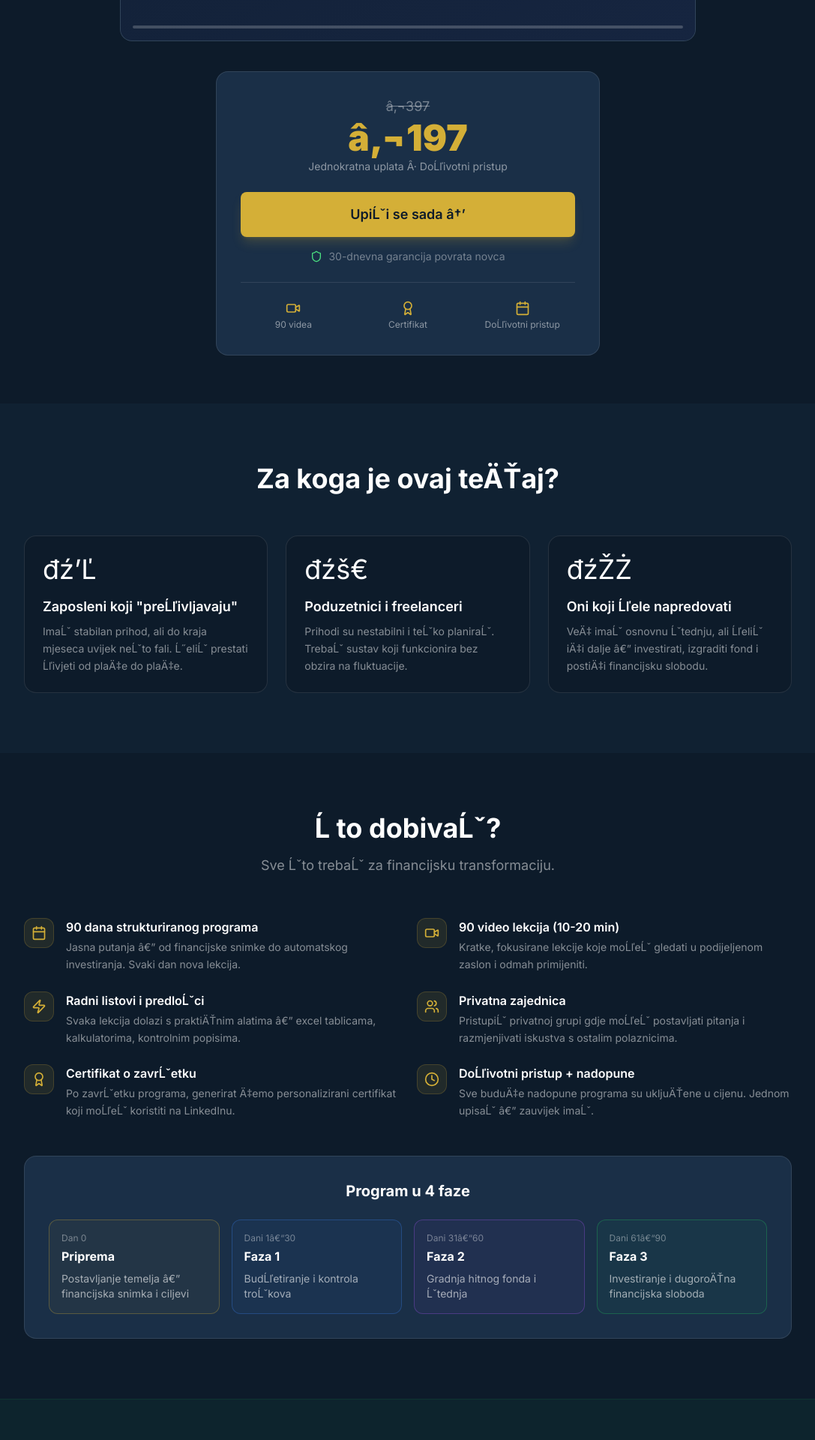
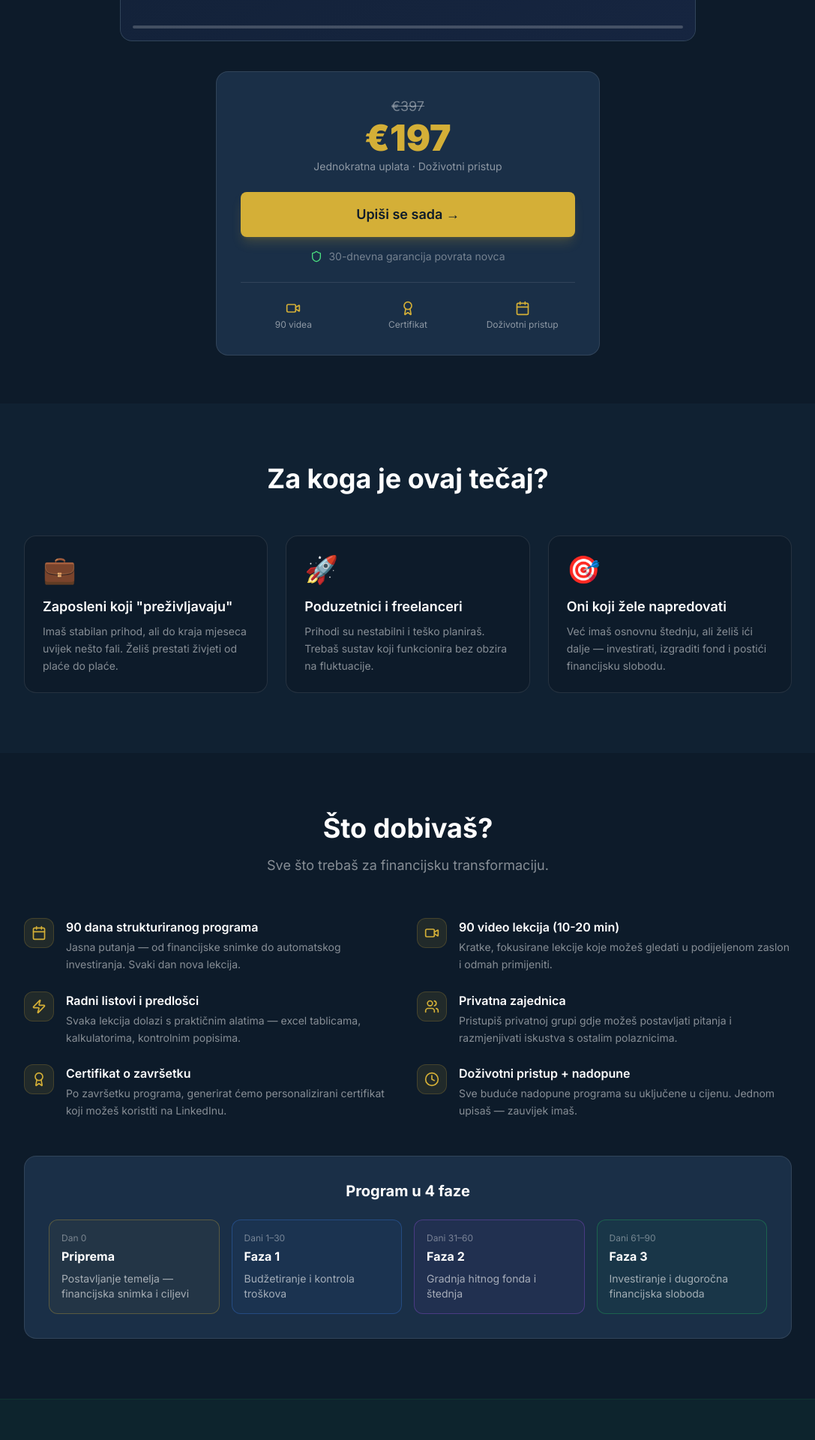
Before and after one commit to financijskiexpert/fincoach-vip, a Next.js app: page /tecaj in a window 1280 px wide. Shown: the part 840-2760 px from the top of the page at 75% size, without its empty margins (96-1183 px from the left). Built offline with nearby package versions, Linux system fonts and the light colour scheme; no server answers.

Commit message:
Rebrand fix: FinCoach VIP with correct UTF-8 encoding

```diff
--- a/src/app/hvala/page.tsx
+++ b/src/app/hvala/page.tsx
@@ -16,7 +16,7 @@ function ThanksContent() {
       setStatus('error')
       return
     }
-    // Just show success â€” webhook handles the actual fulfillment
+    // Just show success — webhook handles the actual fulfillment
     const timer = setTimeout(() => setStatus('success'), 1000)
     return () => clearTimeout(timer)
   }, [sessionId])
@@ -26,7 +26,7 @@ function ThanksContent() {
       <div className="min-h-screen bg-navy flex items-center justify-center">
         <div className="text-center">
           <Loader2 className="w-12 h-12 text-gold animate-spin mx-auto mb-4" />
-          <p className="text-white/60">ObraÄ‘ujemo tvoju narudĹľbu...</p>
+          <p className="text-white/60">Obrađujemo tvoju narudžbu...</p>
         </div>
       </div>
     )
@@ -40,21 +40,21 @@ function ThanksContent() {
         </div>
 
         <h1 className="text-4xl font-black text-white mb-4">
-          DobrodoĹˇao/la u<br />
+          Dobrodošao/la u<br />
           <span className="text-gold">FinCoach VIP!</span>
         </h1>
 
         <p className="text-white/60 text-lg mb-8 leading-relaxed">
-          Tvoja narudĹľba je uspjeĹˇno obradena. Za nekoliko minuta primit Ä‡eĹˇ email s pristupnim podacima za student portal.
+          Tvoja narudžba je uspješno obradena. Za nekoliko minuta primit ćeš email s pristupnim podacima za student portal.
         </p>
 
         <div className="bg-navy-50 border border-white/10 rounded-2xl p-6 mb-8 text-left space-y-3">
           {[
-            'âś… Pristup svim 90 video lekcijama',
-            'âś… Radni listovi i predloĹˇci',
-            'âś… Privatna zajednica polaznika',
-            'âś… Certifikat po zavrĹˇetku',
-            'âś… DoĹľivotni pristup + nadopune',
+            '✅ Pristup svim 90 video lekcijama',
+            '✅ Radni listovi i predlošci',
+            '✅ Privatna zajednica polaznika',
+            '✅ Certifikat po završetku',
+            '✅ Doživotni pristup + nadopune',
           ].map(item => (
             <p key={item} className="text-white/70 text-sm">{item}</p>
           ))}
@@ -63,7 +63,7 @@ function ThanksContent() {
         <div className="flex flex-col sm:flex-row gap-4 justify-center">
           <Link href="/portal">
             <Button size="lg" className="w-full sm:w-auto">
-              Idi na portal â†’
+              Idi na portal →
             </Button>
           </Link>
           <Link href="/prijava">
@@ -74,7 +74,7 @@ function ThanksContent() {
         </div>
 
         <p className="text-white/30 text-sm mt-8">
-          Pitanja? PiĹˇite nam na{' '}
+          Pitanja? Pišite nam na{' '}
           <a href={`mailto:${process.env.NEXT_PUBLIC_ADMIN_EMAIL ?? 'financijski.expert@gmail.com'}`} className="text-gold hover:underline">
             financijski.expert@gmail.com
           </a>
--- a/src/app/layout.tsx
+++ b/src/app/layout.tsx
@@ -10,11 +10,11 @@ const inter = Inter({
 })
 
 export const metadata: Metadata = {
-  title: 'FinCoach VIP â€” 90-dnevni financijski teÄŤaj',
+  title: 'FinCoach VIP — 90-dnevni financijski tečaj',
   description: 'Preuzmi kontrolu nad svojim financijama za 90 dana. Korak po korak, video po video.',
   metadataBase: new URL(process.env.NEXT_PUBLIC_SITE_URL ?? 'https://fincoach.vip'),
   openGraph: {
-    title: 'FinCoach VIP â€” 90-dnevni financijski teÄŤaj',
+    title: 'FinCoach VIP — 90-dnevni financijski tečaj',
     description: 'Preuzmi kontrolu nad svojim financijama za 90 dana.',
     url: 'https://fincoach.vip',
     siteName: 'FinCoach VIP',
@@ -23,7 +23,7 @@ export const metadata: Metadata = {
   },
   twitter: {
     card: 'summary_large_image',
-    title: 'FinCoach VIP â€” 90-dnevni financijski teÄŤaj',
+    title: 'FinCoach VIP — 90-dnevni financijski tečaj',
     description: 'Preuzmi kontrolu nad svojim financijama za 90 dana.',
   },
   robots: {
--- a/src/app/tecaj/page.tsx
+++ b/src/app/tecaj/page.tsx
@@ -16,24 +16,24 @@ const PRICE_REGULAR = 39700
 
 const faqs = [
   {
-    q: 'Za koga je ovaj teÄŤaj?',
-    a: 'TeÄŤaj je namijenjen svima koji Ĺľele preuzeti kontrolu nad osobnim financijama â€” bilo da tek poÄŤinjeĹˇ ili ĹľeliĹˇ unaprijediti postojeÄ‡e navike. Nema potrebe za prethodnim financijskim znanjem.',
+    q: 'Za koga je ovaj tečaj?',
+    a: 'Tečaj je namijenjen svima koji žele preuzeti kontrolu nad osobnim financijama — bilo da tek počinješ ili želiš unaprijediti postojeće navike. Nema potrebe za prethodnim financijskim znanjem.',
   },
   {
     q: 'Koliko vremena mi treba svaki dan?',
-    a: 'Svaka lekcija traje izmeÄ‘u 10 i 20 minuta. Program je dizajniran da stane u tvoj svakodnevni raspored â€” bez stresa.',
+    a: 'Svaka lekcija traje između 10 i 20 minuta. Program je dizajniran da stane u tvoj svakodnevni raspored — bez stresa.',
   },
   {
-    q: 'Ĺ to ako nisam zadovoljan/na?',
-    a: 'Nudimo 30-dnevnu garanciju povrata novca bez pitanja. Ako u prvih 30 dana nisi zadovoljan/na, vraÄ‡amo ti pun iznos.',
+    q: 'Što ako nisam zadovoljan/na?',
+    a: 'Nudimo 30-dnevnu garanciju povrata novca bez pitanja. Ako u prvih 30 dana nisi zadovoljan/na, vraćamo ti pun iznos.',
   },
   {
-    q: 'Koliko dugo imam pristup sadrĹľaju?',
-    a: 'DoĹľivotni pristup. Jednom kada kupiĹˇ teÄŤaj, sav sadrĹľaj je tvoj zauvijek â€” ukljuÄŤujuÄ‡i sve buduÄ‡e nadopune.',
+    q: 'Koliko dugo imam pristup sadržaju?',
+    a: 'Doživotni pristup. Jednom kada kupiš tečaj, sav sadržaj je tvoj zauvijek — uključujući sve buduće nadopune.',
   },
   {
     q: 'Dobivam li certifikat?',
-    a: 'Da! Po zavrĹˇetku svih 90 dana, automatski generiramo personalizirani certifikat o zavrĹˇetku koji moĹľeĹˇ podijeliti na LinkedInu ili ispisati.',
+    a: 'Da! Po završetku svih 90 dana, automatski generiramo personalizirani certifikat o završetku koji možeš podijeliti na LinkedInu ili ispisati.',
   },
 ]
 
@@ -69,10 +69,10 @@ export default function SalesPage() {
       if (data.url) {
         window.location.href = data.url
       } else {
-        throw new Error(data.error ?? 'GreĹˇka pri kreiranju narudĹľbe')
+        throw new Error(data.error ?? 'Greška pri kreiranju narudžbe')
       }
     } catch (err) {
-      toast.error(err instanceof Error ? err.message : 'NeĹˇto je poĹˇlo po krivu.')
+      toast.error(err instanceof Error ? err.message : 'Nešto je pošlo po krivu.')
     } finally {
       setLoading(false)
     }
@@ -89,7 +89,7 @@ export default function SalesPage() {
             FinCoach VIP
           </Link>
           <Button onClick={handleCheckout} size="sm" loading={loading}>
-            Kupi teÄŤaj â€” {showLaunchPrice ? 'â‚¬97' : 'â‚¬197'}
+            Kupi tečaj — {showLaunchPrice ? '€97' : '€197'}
           </Button>
         </div>
       </nav>
@@ -107,7 +107,7 @@ export default function SalesPage() {
               za 90 dana
             </h1>
             <p className="text-xl text-white/60 max-w-2xl mx-auto leading-relaxed">
-              90 video lekcija, korak po korak. Bez sloĹľenih teorija â€” samo konkretni, odmah primjenjivi koraci koji funkcioniraju.
+              90 video lekcija, korak po korak. Bez složenih teorija — samo konkretni, odmah primjenjivi koraci koji funkcioniraju.
             </p>
           </div>
 
@@ -137,21 +137,21 @@ export default function SalesPage() {
             <div className="mb-6">
               {showLaunchPrice ? (
                 <div>
-                  <p className="text-white/40 line-through text-lg">â‚¬397</p>
-                  <p className="text-5xl font-black text-gold mt-1">â‚¬97</p>
-                  <p className="text-white/50 text-sm mt-1">Posebna cijena â€” samo za tebe</p>
+                  <p className="text-white/40 line-through text-lg">€397</p>
+                  <p className="text-5xl font-black text-gold mt-1">€97</p>
+                  <p className="text-white/50 text-sm mt-1">Posebna cijena — samo za tebe</p>
                 </div>
               ) : (
                 <div>
-                  <p className="text-white/40 line-through text-lg">â‚¬397</p>
-                  <p className="text-5xl font-black text-gold mt-1">â‚¬197</p>
-                  <p className="text-white/50 text-sm mt-1">Jednokratna uplata Â· DoĹľivotni pristup</p>
+                  <p className="text-white/40 line-through text-lg">€397</p>
+                  <p className="text-5xl font-black text-gold mt-1">€197</p>
+                  <p className="text-white/50 text-sm mt-1">Jednokratna uplata · Doživotni pristup</p>
                 </div>
               )}
             </div>
 
             <Button onClick={handleCheckout} size="xl" loading={loading} className="w-full mb-4">
-              UpiĹˇi se sada â†’
+              Upiši se sada →
             </Button>
 
             <div className="flex items-center justify-center gap-2 text-sm text-white/40">
@@ -163,7 +163,7 @@ export default function SalesPage() {
               {[
                 { icon: Video, label: '90 videa' },
                 { icon: Award, label: 'Certifikat' },
-                { icon: Calendar, label: 'DoĹľivotni pristup' },
+                { icon: Calendar, label: 'Doživotni pristup' },
               ].map(item => (
                 <div key={item.label} className="text-center">
                   <item.icon className="w-5 h-5 text-gold mx-auto mb-1" />
@@ -179,24 +179,24 @@ export default function SalesPage() {
       <section className="py-20 px-4 sm:px-6 bg-navy-50/30">
         <div className="max-w-5xl mx-auto">
           <div className="text-center mb-14">
-            <h2 className="text-3xl sm:text-4xl font-bold text-white mb-4">Za koga je ovaj teÄŤaj?</h2>
+            <h2 className="text-3xl sm:text-4xl font-bold text-white mb-4">Za koga je ovaj tečaj?</h2>
           </div>
           <div className="grid md:grid-cols-3 gap-6">
             {[
               {
-                emoji: 'đź’Ľ',
-                title: 'Zaposleni koji "preĹľivljavaju"',
-                desc: 'ImaĹˇ stabilan prihod, ali do kraja mjeseca uvijek neĹˇto fali. Ĺ˝eliĹˇ prestati Ĺľivjeti od plaÄ‡e do plaÄ‡e.',
+                emoji: '💼',
+                title: 'Zaposleni koji "preživljavaju"',
+                desc: 'Imaš stabilan prihod, ali do kraja mjeseca uvijek nešto fali. Želiš prestati živjeti od plaće do plaće.',
               },
               {
-                emoji: 'đźš€',
+                emoji: '🚀',
                 title: 'Poduzetnici i freelanceri',
-                desc: 'Prihodi su nestabilni i teĹˇko planiraĹˇ. TrebaĹˇ sustav koji funkcionira bez obzira na fluktuacije.',
+                desc: 'Prihodi su nestabilni i teško planiraš. Trebaš sustav koji funkcionira bez obzira na fluktuacije.',
               },
               {
-                emoji: 'đźŽŻ',
-                title: 'Oni koji Ĺľele napredovati',
-                desc: 'VeÄ‡ imaĹˇ osnovnu Ĺˇtednju, ali ĹľeliĹˇ iÄ‡i dalje â€” investirati, izgraditi fond i postiÄ‡i financijsku slobodu.',
+                emoji: '🎯',
+                title: 'Oni koji žele napredovati',
+                desc: 'Već imaš osnovnu štednju, ali želiš ići dalje — investirati, izgraditi fond i postići financijsku slobodu.',
               },
             ].map(p => (
               <div key={p.title} className="bg-navy border border-white/10 rounded-2xl p-6">
@@ -213,17 +213,17 @@ export default function SalesPage() {
       <section className="py-20 px-4 sm:px-6">
         <div className="max-w-5xl mx-auto">
           <div className="text-center mb-14">
-            <h2 className="text-3xl sm:text-4xl font-bold text-white mb-4">Ĺ to dobivaĹˇ?</h2>
-            <p className="text-white/50 text-lg">Sve Ĺˇto trebaĹˇ za financijsku transformaciju.</p>
+            <h2 className="text-3xl sm:text-4xl font-bold text-white mb-4">Što dobivaš?</h2>
+            <p className="text-white/50 text-lg">Sve što trebaš za financijsku transformaciju.</p>
           </div>
           <div className="grid md:grid-cols-2 gap-6 mb-12">
             {[
-              { icon: Calendar, title: '90 dana strukturiranog programa', desc: 'Jasna putanja â€” od financijske snimke do automatskog investiranja. Svaki dan nova lekcija.' },
-              { icon: Video, title: '90 video lekcija (10-20 min)', desc: 'Kratke, fokusirane lekcije koje moĹľeĹˇ gledati u podijeljenom zaslon i odmah primijeniti.' },
-              { icon: Zap, title: 'Radni listovi i predloĹˇci', desc: 'Svaka lekcija dolazi s praktiÄŤnim alatima â€” excel tablicama, kalkulatorima, kontrolnim popisima.' },
-              { icon: Users, title: 'Privatna zajednica', desc: 'PristupiĹˇ privatnoj grupi gdje moĹľeĹˇ postavljati pitanja i razmjenjivati iskustva s ostalim polaznicima.' },
-              { icon: Award, title: 'Certifikat o zavrĹˇetku', desc: 'Po zavrĹˇetku programa, generirat Ä‡emo personalizirani certifikat koji moĹľeĹˇ koristiti na LinkedInu.' },
-              { icon: Clock, title: 'DoĹľivotni pristup + nadopune', desc: 'Sve buduÄ‡e nadopune programa su ukljuÄŤene u cijenu. Jednom upisaĹˇ â€” zauvijek imaĹˇ.' },
+              { icon: Calendar, title: '90 dana strukturiranog programa', desc: 'Jasna putanja — od financijske snimke do automatskog investiranja. Svaki dan nova lekcija.' },
+              { icon: Video, title: '90 video lekcija (10-20 min)', desc: 'Kratke, fokusirane lekcije koje možeš gledati u podijeljenom zaslon i odmah primijeniti.' },
+              { icon: Zap, title: 'Radni listovi i predlošci', desc: 'Svaka lekcija dolazi s praktičnim alatima — excel tablicama, kalkulatorima, kontrolnim popisima.' },
+              { icon: Users, title: 'Privatna zajednica', desc: 'Pristupiš privatnoj grupi gdje možeš postavljati pitanja i razmjenjivati iskustva s ostalim polaznicima.' },
+              { icon: Award, title: 'Certifikat o završetku', desc: 'Po završetku programa, generirat ćemo personalizirani certifikat koji možeš koristiti na LinkedInu.' },
+              { icon: Clock, title: 'Doživotni pristup + nadopune', desc: 'Sve buduće nadopune programa su uključene u cijenu. Jednom upisaš — zauvijek imaš.' },
             ].map(item => (
               <div key={item.title} className="flex gap-4">
                 <div className="w-10 h-10 rounded-xl bg-gold/10 border border-gold/20 flex items-center justify-center shrink-0">
@@ -242,10 +242,10 @@ export default function SalesPage() {
             <h3 className="text-xl font-bold text-white mb-6 text-center">Program u 4 faze</h3>
             <div className="grid sm:grid-cols-2 lg:grid-cols-4 gap-4">
               {[
-                { phase: 'Priprema', days: 'Dan 0', color: 'border-gold/30 bg-gold/5', desc: 'Postavljanje temelja â€” financijska snimka i ciljevi' },
-                { phase: 'Faza 1', days: 'Dani 1â€“30', color: 'border-blue-500/30 bg-blue-500/5', desc: 'BudĹľetiranje i kontrola troĹˇkova' },
-                { phase: 'Faza 2', days: 'Dani 31â€“60', color: 'border-purple-500/30 bg-purple-500/5', desc: 'Gradnja hitnog fonda i Ĺˇtednja' },
-                { phase: 'Faza 3', days: 'Dani 61â€“90', color: 'border-green-500/30 bg-green-500/5', desc: 'Investiranje i dugoroÄŤna financijska sloboda' },
+                { phase: 'Priprema', days: 'Dan 0', color: 'border-gold/30 bg-gold/5', desc: 'Postavljanje temelja — financijska snimka i ciljevi' },
+                { phase: 'Faza 1', days: 'Dani 1–30', color: 'border-blue-500/30 bg-blue-500/5', desc: 'Budžetiranje i kontrola troškova' },
+                { phase: 'Faza 2', days: 'Dani 31–60', color: 'border-purple-500/30 bg-purple-500/5', desc: 'Gradnja hitnog fonda i štednja' },
+                { phase: 'Faza 3', days: 'Dani 61–90', color: 'border-green-500/30 bg-green-500/5', desc: 'Investiranje i dugoročna financijska sloboda' },
               ].map(p => (
                 <div key={p.phase} className={`border rounded-xl p-4 ${p.color}`}>
                   <p className="text-xs text-white/40 mb-1">{p.days}</p>
@@ -266,7 +266,7 @@ export default function SalesPage() {
             30-dnevna garancija povrata novca
           </h2>
           <p className="text-white/60 leading-relaxed text-lg">
-            Ako u prvih 30 dana nisi zadovoljan/na programom â€” iz bilo kojeg razloga â€” vraÄ‡amo ti pun iznos bez pitanja. Nema rizika, nema administracije.
+            Ako u prvih 30 dana nisi zadovoljan/na programom — iz bilo kojeg razloga — vraćamo ti pun iznos bez pitanja. Nema rizika, nema administracije.
           </p>
         </div>
       </section>
@@ -279,9 +279,9 @@ export default function SalesPage() {
           </div>
           <div className="grid md:grid-cols-3 gap-6">
             {[
-              { name: 'Marija K.', role: 'UÄŤiteljica, Split', stars: 5, text: 'Za 3 mjeseca uĹˇtedjela sam viĹˇe nego za cijelu prethodnu godinu. Ovo stvarno funkcionira!' },
+              { name: 'Marija K.', role: 'Učiteljica, Split', stars: 5, text: 'Za 3 mjeseca uštedjela sam više nego za cijelu prethodnu godinu. Ovo stvarno funkcionira!' },
               { name: 'Ivan P.', role: 'Poduzetnik, Zagreb', stars: 5, text: 'Mislio sam da znam sve o novcu, ali Braneov pristup mi je potpuno promijenio perspektivu i navike.' },
-              { name: 'Ana M.', role: 'Marketing menadĹľerica, Rijeka', stars: 5, text: 'KonaÄŤno nemam stres na kraju mjeseca. Sustav radi automatski, bez volje.' },
+              { name: 'Ana M.', role: 'Marketing menadžerica, Rijeka', stars: 5, text: 'Konačno nemam stres na kraju mjeseca. Sustav radi automatski, bez volje.' },
             ].map(t => (
               <div key={t.name} className="bg-navy-50 border border-white/10 rounded-2xl p-6">
                 <div className="flex gap-0.5 mb-4">
@@ -301,7 +301,7 @@ export default function SalesPage() {
       {/* FAQ */}
       <section className="py-20 px-4 sm:px-6 bg-navy-50/30">
         <div className="max-w-3xl mx-auto">
-          <h2 className="text-3xl font-bold text-white mb-10 text-center">ÄŚesto postavljana pitanja</h2>
+          <h2 className="text-3xl font-bold text-white mb-10 text-center">Često postavljana pitanja</h2>
           <div className="space-y-3">
             {faqs.map((faq, i) => (
               <div key={i} className="bg-navy border border-white/10 rounded-xl overflow-hidden">
@@ -334,7 +334,7 @@ export default function SalesPage() {
             Spreman/na za promjenu?
           </h2>
           <p className="text-white/50 mb-8 text-lg">
-            PridruĹľi se stotinama polaznika koji su veÄ‡ preuzeli kontrolu nad financijama.
+            Pridruži se stotinama polaznika koji su već preuzeli kontrolu nad financijama.
           </p>
           {countdownExpires && (
             <CountdownTimer expiresAt={countdownExpires} className="mb-8" />
@@ -343,29 +343,29 @@ export default function SalesPage() {
             <div className="mb-6">
               {showLaunchPrice ? (
                 <>
-                  <p className="text-white/40 line-through">â‚¬397</p>
-                  <p className="text-5xl font-black text-gold">â‚¬97</p>
+                  <p className="text-white/40 line-through">€397</p>
+                  <p className="text-5xl font-black text-gold">€97</p>
                   <p className="text-white/50 text-sm">Posebna cijena samo za tebe</p>
                 </>
               ) : (
                 <>
-                  <p className="text-white/40 line-through">â‚¬397</p>
-                  <p className="text-5xl font-black text-gold">â‚¬197</p>
-                  <p className="text-white/50 text-sm">Jednokratna uplata Â· DoĹľivotni pristup</p>
+                  <p className="text-white/40 line-through">€397</p>
+                  <p className="text-5xl font-black text-gold">€197</p>
+                  <p className="text-white/50 text-sm">Jednokratna uplata · Doživotni pristup</p>
                 </>
               )}
             </div>
             <Button onClick={handleCheckout} size="xl" loading={loading} className="w-full mb-4">
-              UpiĹˇi se sada â€” bez rizika â†’
+              Upiši se sada — bez rizika →
             </Button>
             <div className="flex items-center justify-center gap-2 text-sm text-white/40">
               <Shield className="w-4 h-4 text-green-400" />
               30-dnevna garancija povrata novca
             </div>
             <div className="mt-4 flex flex-wrap justify-center gap-4 text-xs text-white/30">
-              <span>âś“ Sigurno plaÄ‡anje (Stripe)</span>
-              <span>âś“ DoĹľivotni pristup</span>
-              <span>âś“ Certifikat</span>
+              <span>✓ Sigurno plaćanje (Stripe)</span>
+              <span>✓ Doživotni pristup</span>
+              <span>✓ Certifikat</span>
             </div>
           </div>
         </div>
@@ -376,11 +376,11 @@ export default function SalesPage() {
         <div className="max-w-6xl mx-auto flex flex-col sm:flex-row items-center justify-between gap-4">
           <p className="text-gold font-bold tracking-wide">FinCoach VIP</p>
           <div className="flex gap-6 text-sm text-white/40">
-            <Link href="/" className="hover:text-white transition-colors">PoÄŤetna</Link>
+            <Link href="/" className="hover:text-white transition-colors">Početna</Link>
             <Link href="/privatnost" className="hover:text-white transition-colors">Privatnost</Link>
             <Link href="/uvjeti" className="hover:text-white transition-colors">Uvjeti</Link>
           </div>
-          <p className="text-white/30 text-sm">Â© 2024 FinCoach VIP</p>
+          <p className="text-white/30 text-sm">© 2024 FinCoach VIP</p>
         </div>
       </footer>
     </div>
--- a/src/components/Sidebar.tsx
+++ b/src/components/Sidebar.tsx
@@ -25,9 +25,9 @@ interface SidebarProps {
 
 const SECTIONS = [
   { key: 'priprema', label: 'Priprema', days: '0' },
-  { key: '1-30', label: 'Tjedan 1â€“4', days: '1â€“30' },
-  { key: '31-60', label: 'Tjedan 5â€“8', days: '31â€“60' },
-  { key: '61-90', label: 'Tjedan 9â€“13', days: '61â€“90' },
+  { key: '1-30', label: 'Tjedan 1–4', days: '1–30' },
+  { key: '31-60', label: 'Tjedan 5–8', days: '31–60' },
+  { key: '61-90', label: 'Tjedan 9–13', days: '61–90' },
 ]
 
 function formatDuration(seconds?: number): string {
@@ -119,7 +119,7 @@ export default function Sidebar({ lessons, completedLessonIds, currentLessonId,
                               <Lock className="w-4 h-4 shrink-0 text-white/30" />
                               <div className="min-w-0">
                                 <p className="text-xs text-white/40 truncate">
-                                  Dan {lesson.day_number} â€” {lesson.title}
+                                  Dan {lesson.day_number} — {lesson.title}
                                 </p>
                               </div>
                             </div>
@@ -172,7 +172,7 @@ export default function Sidebar({ lessons, completedLessonIds, currentLessonId,
           <svg className="w-4 h-4" fill="currentColor" viewBox="0 0 20 20">
             <path fillRule="evenodd" d="M6.267 3.455a3.066 3.066 0 001.745-.723 3.066 3.066 0 013.976 0 3.066 3.066 0 001.745.723 3.066 3.066 0 012.812 2.812c.051.643.304 1.254.723 1.745a3.066 3.066 0 010 3.976 3.066 3.066 0 00-.723 1.745 3.066 3.066 0 01-2.812 2.812 3.066 3.066 0 00-1.745.723 3.066 3.066 0 01-3.976 0 3.066 3.066 0 00-1.745-.723 3.066 3.066 0 01-2.812-2.812 3.066 3.066 0 00-.723-1.745 3.066 3.066 0 010-3.976 3.066 3.066 0 00.723-1.745 3.066 3.066 0 012.812-2.812zm7.44 5.252a1 1 0 00-1.414-1.414L9 10.586 7.707 9.293a1 1 0 00-1.414 1.414l2 2a1 1 0 001.414 0l4-4z" clipRule="evenodd" />
           </svg>
-          {completedCount >= totalDays ? 'Preuzmi certifikat' : 'Certifikat (zavrĹˇi teÄŤaj)'}
+          {completedCount >= totalDays ? 'Preuzmi certifikat' : 'Certifikat (završi tečaj)'}
         </Link>
       </div>
     </aside>
--- a/src/lib/stripe.ts
+++ b/src/lib/stripe.ts
@@ -39,8 +39,8 @@ export async function createCheckoutSession({
         price_data: {
           currency: 'eur',
           product_data: {
-            name: 'FinCoach VIP â€” 90-dnevni financijski teÄŤaj',
-            description: '90 dana, 90 video lekcija, certifikat o zavrĹˇetku',
+            name: 'FinCoach VIP — 90-dnevni financijski tečaj',
+            description: '90 dana, 90 video lekcija, certifikat o završetku',
             images: [`${process.env.NEXT_PUBLIC_SITE_URL}/og-image.jpg`],
           },
           unit_amount: priceAmountCents,
```
Also changed, not shown: src/app/admin/page.tsx (+9 -9 lines), src/app/page.tsx (+34 -34 lines), src/app/prijava/page.tsx (+9 -9 lines), src/lib/brevo.ts (+16 -16 lines).
